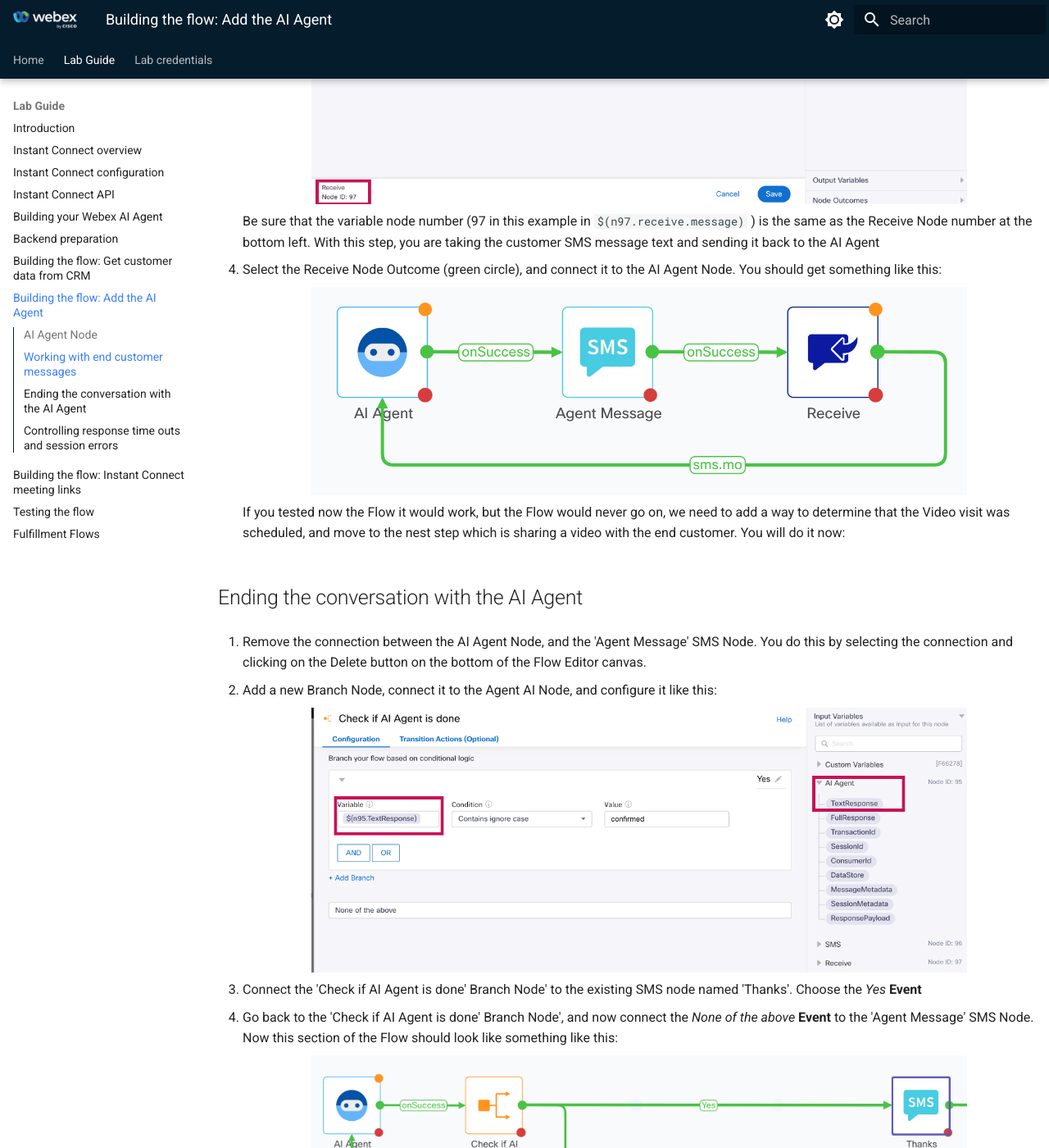
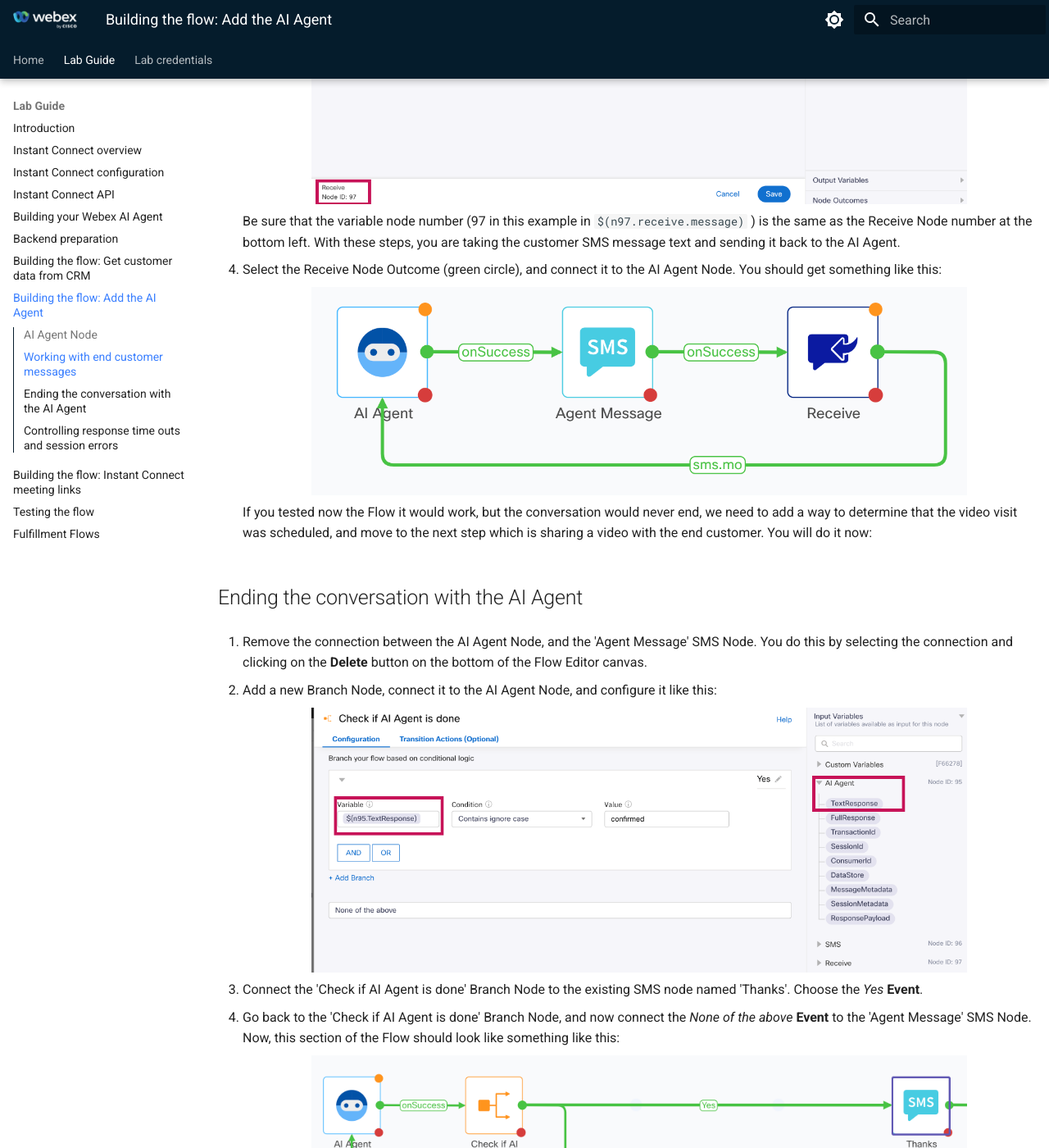
Before and after one commit to WebexCC-SA/LAB-2857, an MkDocs documentation site: the page built from docs/07-connectflow-02-ai-agent.md, in a window 1280 px wide and 1400 px high, scrolled down 3029 px. Shown: the whole window at 82% size. Built offline with MkDocs 1.6.1 and Material for MkDocs 9.7.7, drawn with Linux system fonts in a browser that asks for light colours; some of the changed text lies outside the part shown.

Commit message:
better add ai agent section + flow

```diff
--- a/docs/07-connectflow-02-ai-agent.md
+++ b/docs/07-connectflow-02-ai-agent.md
@@ -43,25 +43,25 @@
 
     ![Transaction Action for the AI Agent message](images/receive-transaction-agent-message.png){style="width:800px; display:block; margin:0 auto;"}
 
-    Be sure that the variable node number (97 in this example in `$(n97.receive.message)` ) is the same as the Receive Node number at the bottom left. With this step, you are taking the customer SMS message text and sending it back to the AI Agent
+    Be sure that the variable node number (97 in this example in `$(n97.receive.message)` ) is the same as the Receive Node number at the bottom left. With these steps, you are taking the customer SMS message text and sending it back to the AI Agent.
 
 4. Select the Receive Node Outcome (green circle), and connect it to the AI Agent Node. You should get something like this:
 
     ![Partial Flow](images/ai-agent-partial-flow.png){style="width:800px; display:block; margin:0 auto;"}
 
-    If you tested now the Flow it would work, but the Flow would never go on, we need to add a way to determine that the Video visit was scheduled, and move to the nest step which is sharing a video with the end customer. You will do it now:
+    If you tested now the Flow it would work, but the conversation would never end, we need to add a way to determine that the video visit was scheduled, and move to the next step which is sharing a video with the end customer. You will do it now:
 
 ## Ending the conversation with the AI Agent
 
-1. Remove the connection between the AI Agent Node, and the 'Agent Message' SMS Node. You do this by selecting the connection and clicking on the Delete button on the bottom of the Flow Editor canvas.
+1. Remove the connection between the AI Agent Node, and the 'Agent Message' SMS Node. You do this by selecting the connection and clicking on the **Delete** button on the bottom of the Flow Editor canvas.
 
-2. Add a new Branch Node, connect it to the Agent AI Node, and configure it like this:
+2. Add a new Branch Node, connect it to the AI Agent Node, and configure it like this:
 
     ![Branch Node to check if it is the last message](images/branch-ai-agent.png){style="width:800px; display:block; margin:0 auto;"}
 
-3. Connect the 'Check if AI Agent is done' Branch Node' to the existing SMS node named 'Thanks'. Choose the _Yes_ **Event**
+3. Connect the 'Check if AI Agent is done' Branch Node to the existing SMS node named 'Thanks'. Choose the _Yes_ **Event**.
 
-4. Go back to the 'Check if AI Agent is done' Branch Node', and now connect the _None of the above_ **Event** to the 'Agent Message' SMS Node. Now this section of the Flow should look like something like this:
+4. Go back to the 'Check if AI Agent is done' Branch Node, and now connect the _None of the above_ **Event** to the 'Agent Message' SMS Node. Now, this section of the Flow should look like something like this:
 
 
     ![Partial Flow](images/ai-agent-partial-flow2.png){style="width:800px; display:block; margin:0 auto;"}
@@ -80,7 +80,7 @@
 
     ![Closing Session](images/ai-agent-close-session.png){style="width:800px; display:block; margin:0 auto;"}
 
-4. Connect the last 'Time Out' SMS node that you created to this 'Closing Session' AI Agent Node
+4. Connect the last 'Time Out' SMS node that you created to this 'Closing Session' AI Agent Node.
 
     This section of the flow should look like this:
 
```
Also changed, not shown: other parts of docs/07-connectflow-02-ai-agent.md (+7 -7 lines), 1 other file.
